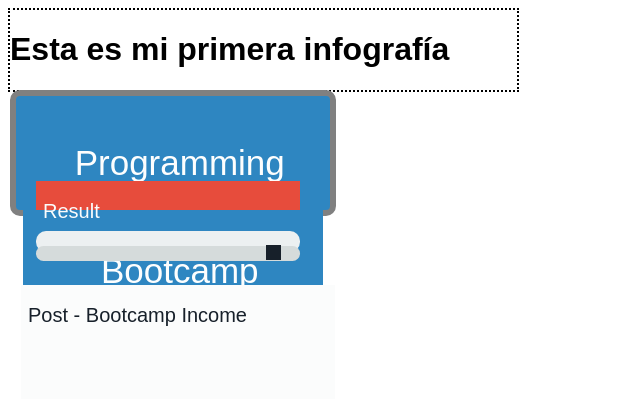
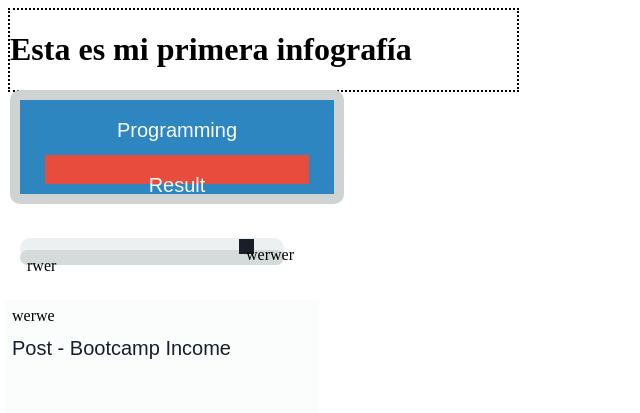
Before and after one commit to MagdaCrista2016/Proyecto_Info, a PHP site: page /index.html in a window 1280 px wide. Shown: the top 413 px of the page, without its empty margins (0-640 px from the left). Run offline with PHP 8.4, Linux system fonts and the light colour scheme.

Commit message:
Modificacion_Infografia_25_09_2016_8:15pm

```diff
--- a/css/main.css
+++ b/css/main.css
@@ -1,14 +1,12 @@
-#titulo-azul {
-  height: 100px;
+#caja0 {
+
+  height: 80px;
   width: 300px;
   background: #2e86c1;
-
-
   border-radius: 10px 10px 10px 10px;
--moz-border-radius: 10px 10px 10px 10px;
--webkit-border-radius: 10px 10px 10px 10px;
-border: 0px solid #d0d3d4;
-border : 6px solid gray;
+  border: red;
+  border:   #d0d3d4 10px solid;
+  }
 }
 
 *{font-family: sans-serif;}
@@ -16,19 +14,19 @@
 div {
 padding:7px; background-color:  #e74c3c ; width:250px; height:25px; position:absolute; }
 
-#caja1{ border-color:#e74c3c; top: 85px; left: 20px; height: 15px; }
-#caja2{  background-color: #ecf0f1;border-color: #ebedef; top: 135px; left: 20px; height: 7px;
+#caja1{ border-color:#e74c3c; top: 155px; left: 45px; height: 15px; }
+#caja2{  background-color: #ecf0f1;border-color: #ebedef; top: 238px; left: 20px; height: 7px;
 border-radius: 10px 10px 10px 10px;
 }
-#caja3{  background-color:  #d5dbdb; border-color: #ebedef; top: 150px; left: 20px; height: 7px;
+#caja3{  background-color:  #d5dbdb; border-color: #ebedef; top: 250px; left: 20px; height: 7px;
   height:1px;
 border-radius: 10px 10px 10px 10px;
 }
-#caja4{  background-color: #17202a; top: 149px; left: 250px;
+#caja4{  background-color: #17202a; top: 239px; left: 239px;
   height:1px; width: 1px;
 
 }
-#caja5{  background: #fbfcfc; top: 189px; left: 5px;
+#caja5{  background: #fbfcfc; top: 300px; left: 5px;
   height: 100px;
   width: 300px;
 
--- a/index.html
+++ b/index.html
@@ -12,26 +12,21 @@
 
   <h1>Esta es mi primera infografía</h1>
 
-  <div id="titulo-azul">
+<table>
 
-    <table  border="0" align="center" cellpadding="4" cellspacing="1" bgcolor="  #2e86c1 ">
-             <tbody>
-               <tr>
-                 <td align="center" valign="top">&nbsp;</td>
-                 <td width="433" align="center" valign="top"><p style="font-size:35px; color:#fdfefe; line-height:px; font-family: Arial, Helvetica, sans-serif;">Programming </p></td>
-                 </tr>
-                 <tr>
-                   <td align="center" valign="top">&nbsp;</td>
-                   <td width="433" align="center" valign="top"><p style="font-size:35px; color:#fdfefe; line-height:17px; font-family: Arial, Helvetica, sans-serif;">Bootcamp </p></td>
-                   </tr>
-                 </tbody>
-            </table>
 
-           <div id="caja1"><td align="center" valign="top"><p style="font-size:20px; color: #fbfcfc; line-height: 6px; font-family: sans-serif;">Result</p></td></div>
-           <div id="caja2"></div>
-           <div id="caja3"></div>
-           <div id="caja4"></div>
-           <div id="caja5"><td align="center" valign="top"><p style="font-size:20px; color: #17202a; line-height: 6px; font-family: Arial, Helvetica, sans-serif;">Post - Bootcamp Income</p></td></div>
+<div id="caja0"><p align="center"  style="font-size:20px; color: #fbfcfc; line-height: 6px; font-family: sans-serif;">Programming
+
+       <p align="center" style="font-size:20px; color:#fbfcfc; font-family: Arial, Helvetica, sans-serif;">Bootcamp</p>
+
+</table>
+
+
+           <div id="caja1"><td align="center" valign="top"><p align="center" style="font-size:20px; color: #fbfcfc; line-height: 6px; font-family: sans-serif;">Result</p></td></div>
+           <div id="caja2">rwerwer</div>
+           <div id="caja3">rwer</div>
+           <div id="caja4">werwer</div>
+           <div id="caja5">werwe<td align="center" valign="top"><p style="font-size:20px; color: #17202a; line-height: 6px; font-family: Arial, Helvetica, sans-serif;">Post - Bootcamp Income</p></td></div>
 
 
 
```
